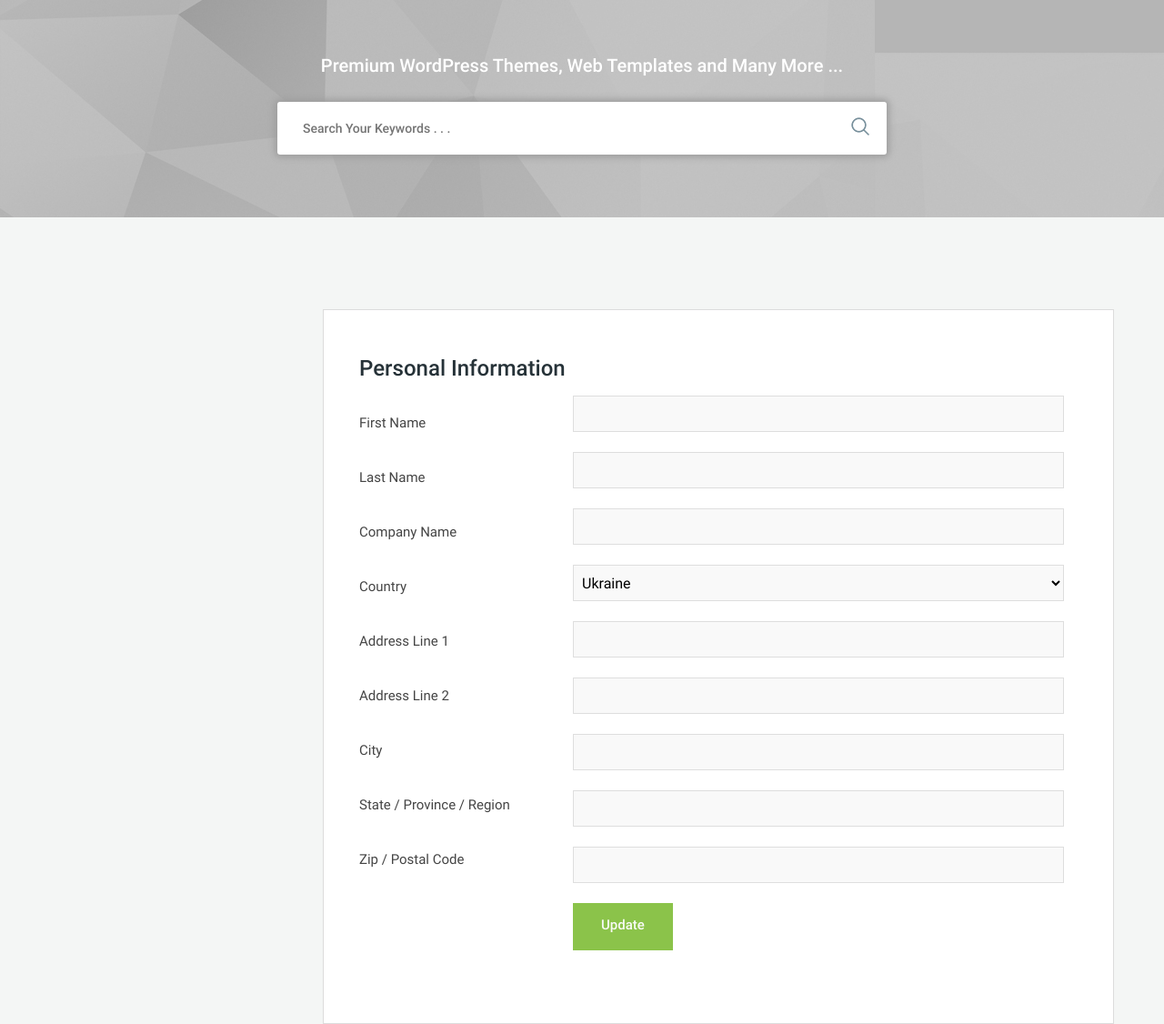
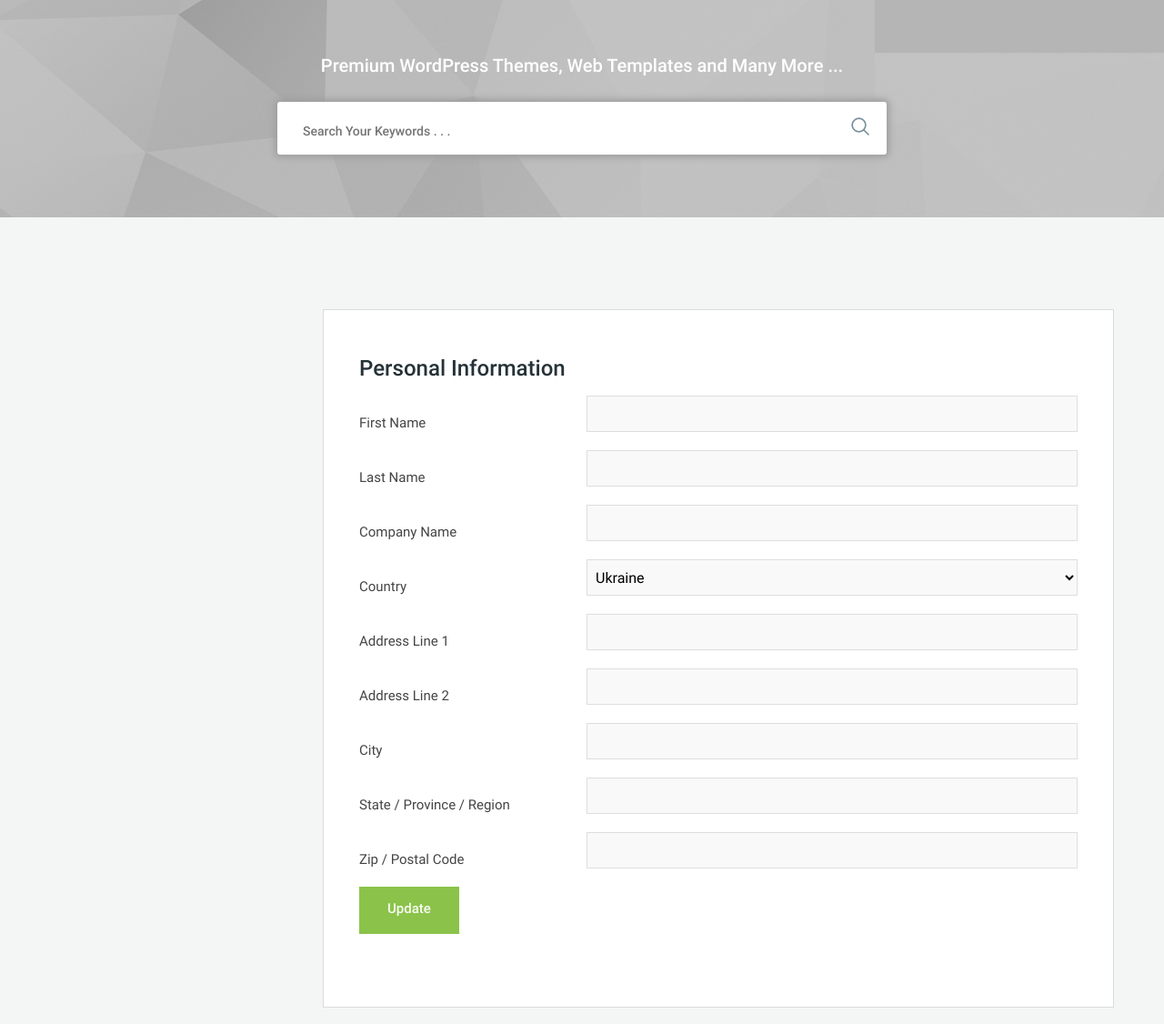
Before and after one commit to web4fixer/e-commerce, a website: page app/setting-personal-info.html in a window 1280 px wide. Shown: the whole page at 91% size. Drawn offline with nearby package versions, Linux system fonts and the light colour scheme; files that its build step writes are made by us from their sources.

Commit message:
corrected the form

```diff
--- a/app/css/assets/setting-personal-info.css
+++ b/app/css/assets/setting-personal-info.css
@@ -50,7 +50,7 @@ body {
 	color: #263238;
 }
 
-form {
+.input_fields_row {
 	display: flex;
 	flex-direction: row;
 	justify-content: space-between;
@@ -73,7 +73,6 @@ label {
 	border: 1px solid #dedede;
 	background-color: #f9f9f9;
 	padding: 0 5px;
-	margin-bottom: 22px;
 }
 
 .cta {
--- a/app/setting-personal-info.html
+++ b/app/setting-personal-info.html
@@ -26,23 +26,21 @@
 				<div class="column-right">
 					<h4>Personal Information</h4>
 					<form action="#" method="post">
-						<div class="input_field_label">
+						<div class="input_fields_row">
 							<label for="first_name" class="line-form-one">First Name</label>
+							<input type="text" name="first name" id="first_name" class="line-form">
+						</div>
+						<div class="input_fields_row">
 							<label for="last_name">Last Name</label>
+							<input type="text" name="last name" id="last_name" class="line-form">
+						</div>
+						<div class="input_fields_row">
 							<label for="company">Company Name</label>
+							<input type="text" name="company" id="company" class="line-form">
+						</div>
+						<div class="input_fields_row">
 							<label for="you_country">Country</label>
-							<label for="address line1">Address Line 1</label>
-							<label for="address line2">Address Line 2</label>
-							<label for="city">City</label>
-							<label for="region">State / Province / Region</label>
-							<label for="postal_code">Zip / Postal Code</label>
-						</div>
-						<div class="input_fields">
-							<input type="text" name="first name" id="first_name" class="line-form">
-							<input type="text" name="last name" id="last_name" class="line-form">
-							<input type="text" name="company" id="company" class="line-form">
 							<select name="drop-down list" id="you_country" class="line-form">
-
 								<option value="Ukraine">Ukraine</option>
 								<option value="USA">USA</option>
 								<option value="Russia">Russia</option>
@@ -50,11 +48,28 @@
 								<option value="Spain">Spain</option>
 								<option value="Italy">Italy</option>
 							</select>
+						</div>
+						<div class="input_fields_row">
+							<label for="address line1">Address Line 1</label>
 							<input type="text" name="address line" id="address line1" class="line-form">
+						</div>
+						<div class="input_fields_row">
+							<label for="address line2">Address Line 2</label>
 							<input type="text" name="address line" id="address line2" class="line-form">
+						</div>
+						<div class="input_fields_row">
+							<label for="city">City</label>
 							<input type="text" name="city" id="city" class="line-form">
+						</div>
+						<div class="input_fields_row">
+							<label for="region">State / Province / Region</label>
 							<input type="text" name="region" id="region" class="line-form">
+						</div>
+						<div class="input_fields_row">
+							<label for="postal_code">Zip / Postal Code</label>
 							<input type="text" name="postal_code" id="postal_code" class="line-form">
+						</div>
+						<div class="input_fields_row">
 							<input type="submit" value="Update" class="cta">
 						</div>
 					</form>
```
